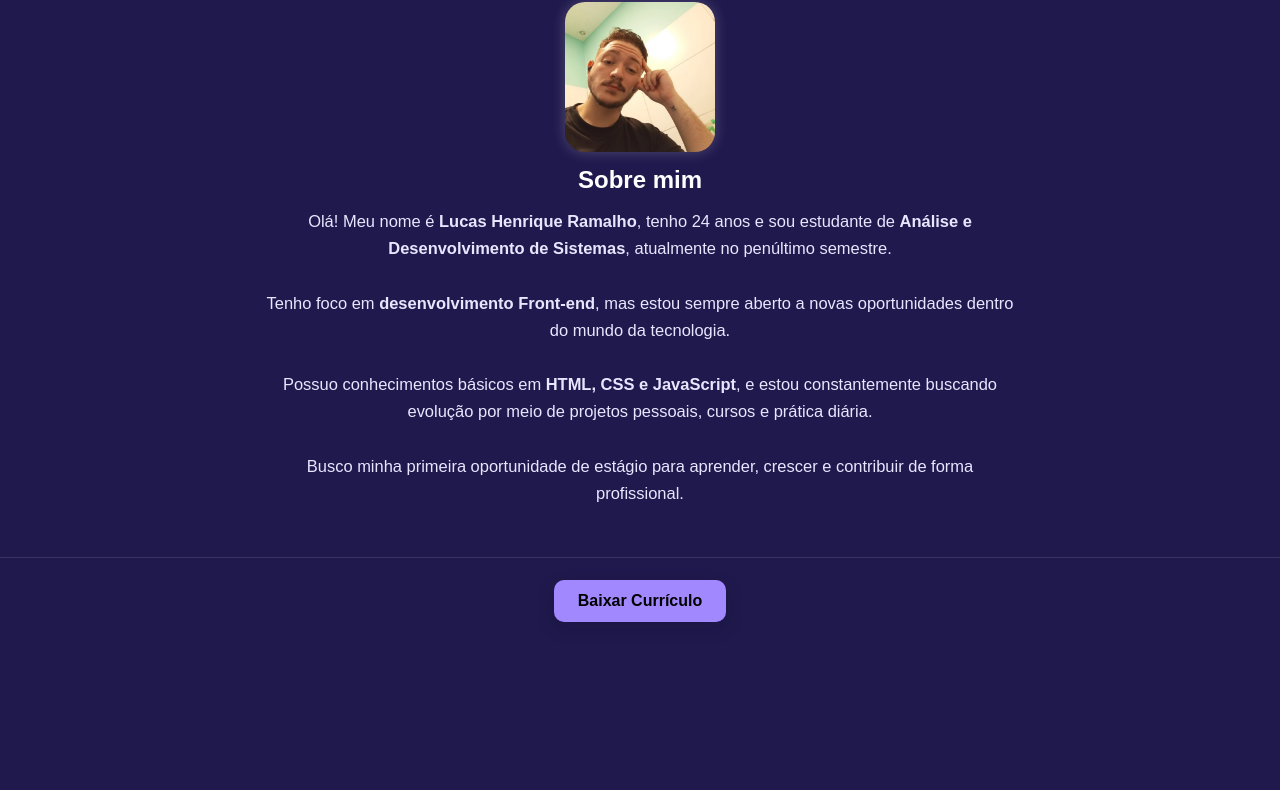
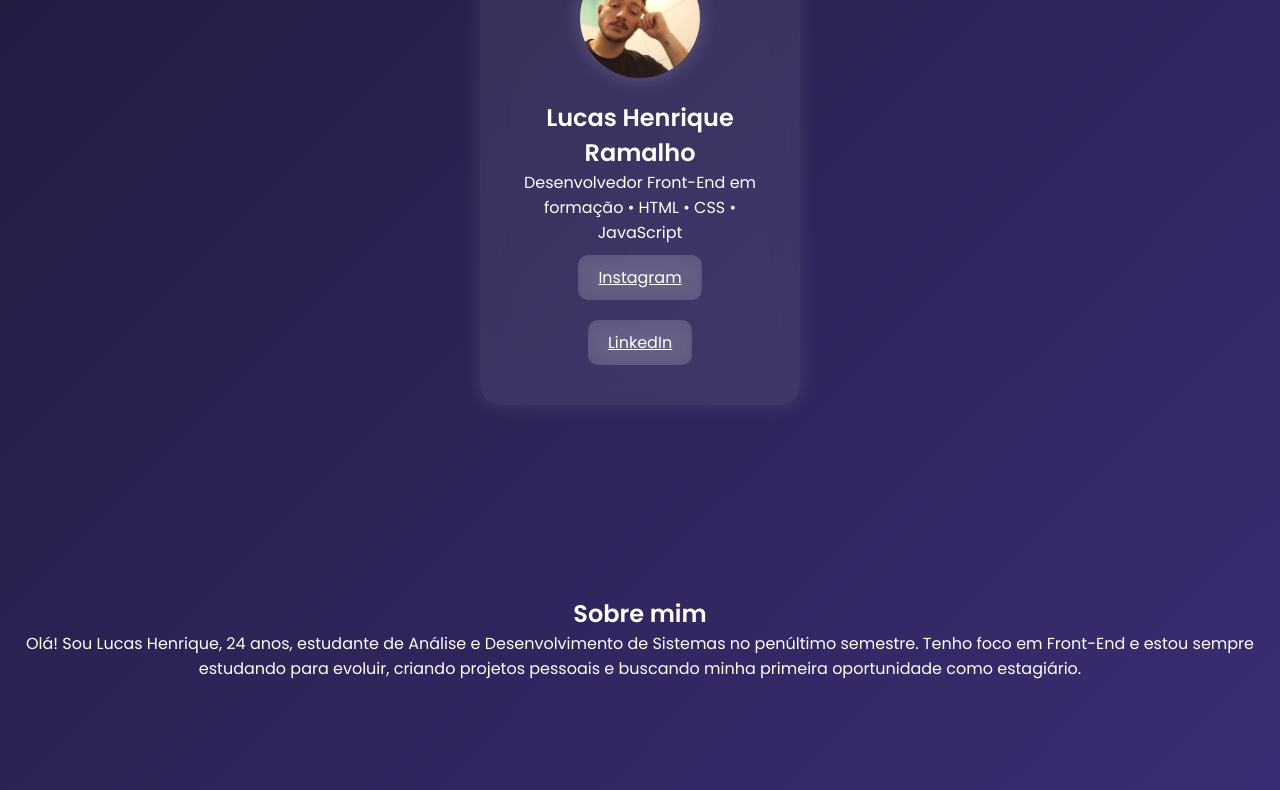
Before and after one commit to lucashenriqueramalho00-dev/Landing-Page-de-apresentac-o, a plain HTML site: page Front-end/index.html in a window 1280 px wide. Shown: the part 272-1062 px from the top of the page. Before the commit the page ends 916 px from the top, so only its background shows below. Drawn offline with Linux system fonts and the light colour scheme.

Commit message:
Add files via upload

```diff
--- a/Front-end/index.html
+++ b/Front-end/index.html
@@ -3,44 +3,54 @@
 <head>
     <meta charset="UTF-8">
     <meta name="viewport" content="width=device-width, initial-scale=1.0">
-    <title>Lucas Henrique • Apresentação</title>
+    <title>Lucas Henrique | Portfólio</title>
     <link rel="stylesheet" href="style.css">
 </head>
 
 <body>
+
     <header class="cabecalho">
-        <a href="https://www.instagram.com/luks.hr7/" target="_blank">
-            <img class="cabecalho-imagem" src="instagram.jpg" alt="Meu Instagram">
-        </a>
-        <a href="https://www.linkedin.com/in/lucas-henrique-ramalho-4a8803353/" target="_blank">
-            <img class="cabecalho-imagem" src="Linkedin.png" alt="Meu Linkedin">
-        </a>
+        <h1 class="logo">Lucas.dev</h1>
+
+        <nav>
+            <a href="#sobre">Sobre</a>
+            <a href="#projetos">Projetos</a>
+            <a href="#contato">Contato</a>
+        </nav>
     </header>
 
-    <main class="conteudo">
-        <section>
-            <h1 class="titulo-conteudo">Minha Apresentação</h1>
-            <img class="imagem-conteudo-principal" src="minha imagem.jpg" alt="Minha foto">
-        </section>
+    <section class="hero">
+        <div class="hero-card reveal">
+            <img src="minha imagem.jpg" class="foto-perfil" alt="Foto de Lucas">
+            <h2>Lucas Henrique Ramalho</h2>
+            <p>Desenvolvedor Front-End em formação • HTML • CSS • JavaScript</p>
 
-        <section class="sobre-container">
-            <h2 class="subtitulo">Sobre mim</h2>
-            <p class="texto">
-                Olá! Meu nome é <strong>Lucas Henrique Ramalho</strong>, tenho 24 anos e sou estudante de
-                <strong>Análise e Desenvolvimento de Sistemas</strong>, atualmente no penúltimo semestre.<br><br>
-                Tenho foco em <strong>desenvolvimento Front-end</strong>, mas estou sempre aberto a novas
-                oportunidades dentro do mundo da tecnologia.<br><br>
-                Possuo conhecimentos básicos em <strong>HTML, CSS e JavaScript</strong>, e estou constantemente
-                buscando evolução por meio de projetos pessoais, cursos e prática diária.<br><br>
-                Busco minha primeira oportunidade de estágio para aprender, crescer e contribuir de forma profissional.
-            </p>
-        </section>
-    </main>
+            <div class="links">
+                <a href="https://www.instagram.com/luks.hr7/" target="_blank">Instagram</a>
+                <a href="https://www.linkedin.com/in/lucas-henrique-ramalho-4a8803353/" target="_blank">LinkedIn</a>
+            </div>
+        </div>
+    </section>
 
-    <footer class="rodape">
-        <a class="botao" href="Curriculo_Lucas_Ramalho_Atualizado.pdf" download>
-            Baixar Currículo
-        </a>
-    </footer>
+    <section id="sobre" class="sobre reveal">
+        <h2>Sobre mim</h2>
+        <p>
+            Olá! Sou Lucas Henrique, 24 anos, estudante de Análise e Desenvolvimento de Sistemas
+            no penúltimo semestre. Tenho foco em Front-End e estou sempre estudando para evoluir,
+            criando projetos pessoais e buscando minha primeira oportunidade como estagiário.
+        </p>
+    </section>
+
+    <section id="projetos" class="projetos-reveal">
+        <h2>Projetos</h2>
+        <p>Em breve vou adicionar meus melhores projetos aqui 👨‍💻</p>
+    </section>
+
+    <section id="contato" class="contato-reveal">
+        <h2>Contato</h2>
+        <a class="botao" href="Curriculo_Lucas_Ramalho_Atualizado.pdf" download>Baixar Currículo</a>
+    </section>
+
+    <script src="script.js"></script>
 </body>
 </html>
--- /dev/null
+++ b/Front-end/script.js
@@ -0,0 +1,14 @@
+function revelar() {
+    const elementos = document.querySelectorAll('.reveal');
+    elementos.forEach(el => {
+        const windowHeight = window.innerHeight;
+        const rect = el.getBoundingClientRect().top;
+
+        if (rect < windowHeight - 100) {
+            el.classList.add('active');
+        }
+    });
+}
+
+window.addEventListener('scroll', revelar);
+revelar();
--- a/Front-end/style.css
+++ b/Front-end/style.css
@@ -1,136 +1,110 @@
-@import url('https://fonts.googleapis.com/css2?family=Righteous&display=swap');
+@import url('https://fonts.googleapis.com/css2?family=Poppins:wght@300;400;600&display=swap');
 
 * {
-  margin: 0;
-  padding: 0;
-  box-sizing: border-box;
-  text-decoration: none;
+    margin: 0;
+    padding: 0;
+    box-sizing: border-box;
+    font-family: 'Poppins', sans-serif;
 }
 
 body {
-  background-color: rgb(32, 25, 77);
-  font-size: 100%;
-  font-family: Arial, Helvetica, sans-serif;
-  color: #fff;
-  overflow-x: hidden;
+    background: linear-gradient(135deg, #1f1b3d, #3e2f7a);
+    color: #fff;
+    overflow-x: hidden;
 }
 
-/* animações */
-@keyframes fadeIn {
-  0% { opacity: 0; transform: translateY(25px); }
-  100% { opacity: 1; transform: translateY(0); }
-}
-@keyframes fadeInScale {
-  0% { opacity: 0; transform: scale(0.9); }
-  100% { opacity: 1; transform: scale(1); }
-}
-@keyframes slideDown {
-  0% { opacity: 0; transform: translateY(-20px); }
-  100% { opacity: 1; transform: translateY(0); }
+.cabecalho {
+    width: 100%;
+    padding: 20px;
+    display: flex;
+    justify-content: space-between;
+    align-items: center;
 }
 
-/* CABEÇALHO - usa seletor genérico para qualquer imagem dentro do header */
-.cabecalho {
-  display: flex;
-  justify-content: center;
-  gap: 22px;
-  padding: 22px 0;
-  animation: slideDown 0.9s ease forwards;
+.cabecalho nav a {
+    margin-left: 20px;
+    color: #fff;
+    opacity: 0.8;
+    transition: 0.3s;
 }
 
-/* aplica a todas imagens dentro do header - evita erro com nomes de classe */
-.cabecalho img {
-  height: 120px;
-  border-radius: 14px;
-  object-fit: cover;
-  transition: transform .28s ease, box-shadow .28s ease;
+.cabecalho nav a:hover {
+    opacity: 1;
 }
 
-.cabecalho img:hover {
-  transform: scale(1.08);
-  box-shadow: 0 0 12px rgba(255,255,255,0.25);
+/* HERO */
+.hero {
+    height: 90vh;
+    display: flex;
+    justify-content: center;
+    align-items: center;
+    padding-top: 40px;
 }
 
-/* CONTEÚDO */
-.conteudo {
-  display: flex;
-  flex-direction: column;
-  border-top: 1px solid rgba(255,255,255,0.12);
-  margin-top: 6px;
-  padding: 36px 18px;
-  text-align: center;
+.hero-card {
+    background: rgba(255, 255, 255, 0.08);
+    padding: 30px;
+    border-radius: 20px;
+    backdrop-filter: blur(14px);
+    -webkit-backdrop-filter: blur(14px);
+    box-shadow: 0 0 20px rgba(255,255,255,0.1);
+    text-align: center;
+    width: 320px;
 }
 
-/* título */
-.titulo-conteudo {
-  font-family: 'Righteous', sans-serif;
-  font-size: 2.3rem;
-  margin-bottom: 18px;
-  color: #fff;
-  animation: fadeIn 1s ease forwards;
+.foto-perfil {
+    width: 120px;
+    border-radius: 50%;
+    margin-bottom: 15px;
+    box-shadow: 0 0 20px rgba(255,255,255,0.2);
 }
 
-/* imagem principal */
-.imagem-conteudo-principal,
-.foto-perfil,
-img.foto {
-  display: block;
-  margin: 14px auto;
-  width: 150px;
-  height: 150px;
-  border-radius: 20px;
-  object-fit: cover;
-  box-shadow: 0 0 14px rgba(255,255,255,0.22);
-  transition: transform .3s ease;
-  animation: fadeInScale 1.15s ease forwards;
+.links a {
+    margin: 10px;
+    padding: 10px 20px;
+    background: rgba(255,255,255,0.15);
+    border-radius: 10px;
+    display: inline-block;
+    color: white;
+    backdrop-filter: blur(10px);
+    transition: 0.3s;
 }
 
-.imagem-conteudo-principal:hover,
-.foto-perfil:hover,
-img.foto:hover {
-  transform: scale(1.05);
+.links a:hover {
+    background: rgba(255,255,255,0.3);
 }
 
-/* texto */
-.texto-conteudo-principal,
-.texto {
-  max-width: 780px;
-  margin: 14px auto;
-  padding: 0 12px;
-  line-height: 1.65;
-  color: #E8E6FF;
-  font-size: 1.03rem;
-  animation: fadeIn 1.25s ease forwards;
-}
-
-/* RODAPÉ e BOTÃO */
-.rodape {
-  border-top: 1px solid rgba(255,255,255,0.12);
-  padding: 22px 0;
-  text-align: center;
+/* SEÇÕES */
+section {
+    padding: 60px 20px;
+    text-align: center;
 }
 
 .botao {
-  display: inline-block;
-  background-color: #A288FF;
-  color: #000;
-  padding: 12px 24px;
-  border-radius: 10px;
-  font-weight: 700;
-  transition: transform .22s ease, background-color .22s ease;
-  box-shadow: 0 6px 18px rgba(10,10,30,0.18);
-  animation: fadeIn 1.5s ease forwards;
+    margin-top: 15px;
+    padding: 12px 30px;
+    background: rgba(255,255,255,0.2);
+    border-radius: 12px;
+    backdrop-filter: blur(12px);
+    color: #fff;
+   transition: transform 0.2s ease, background-color 0.2s ease, box-shadow 0.2s ease;
 }
 
 .botao:hover {
-  transform: translateY(-3px) scale(1.03);
-  background-color: #C5B3FF;
+  transform: scale(1.05);
+  background-color: rgba(255,255,255,0.3);
+  box-shadow: 0 4px 12px rgba(0,0,0,0.2);
 }
 
-/* RESPONSIVO básico */
-@media (max-width: 520px) {
-  .cabecalho img { height: 86px; }
-  .imagem-conteudo-principal { width: 120px; height: 120px; border-radius: 16px; }
-  .titulo-conteudo { font-size: 1.8rem; }
-  .texto { font-size: 0.98rem; padding: 0 14px; }
+/* ANIMAÇÃO SCROLL */
+.reveal {
+    position: relative;
+    opacity: 0;
+    transform: translateY(40px);
+    transition: 0.8s ease;
 }
+
+.reveal.active {
+    opacity: 1;
+    transform: translateY(0px);
+}
```
